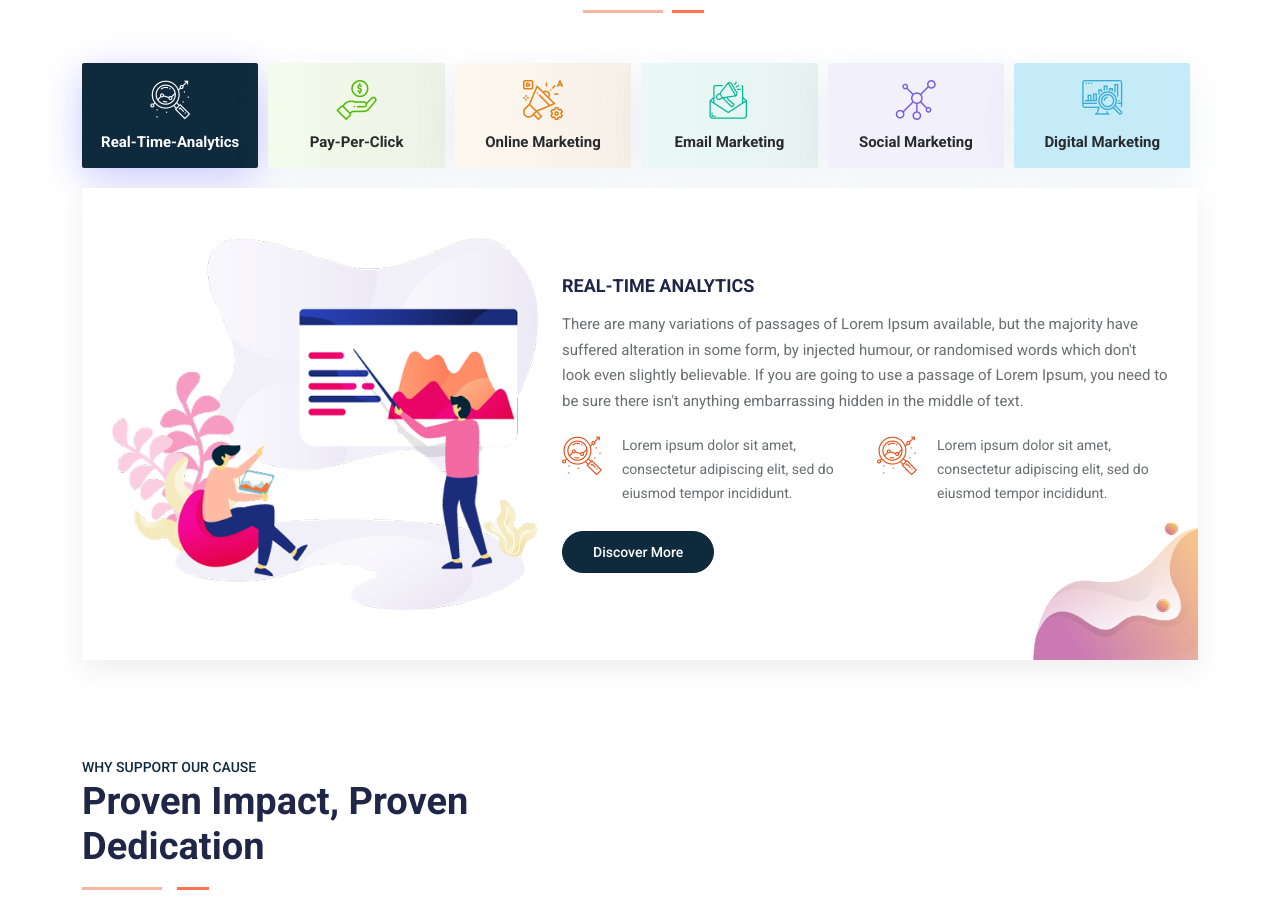
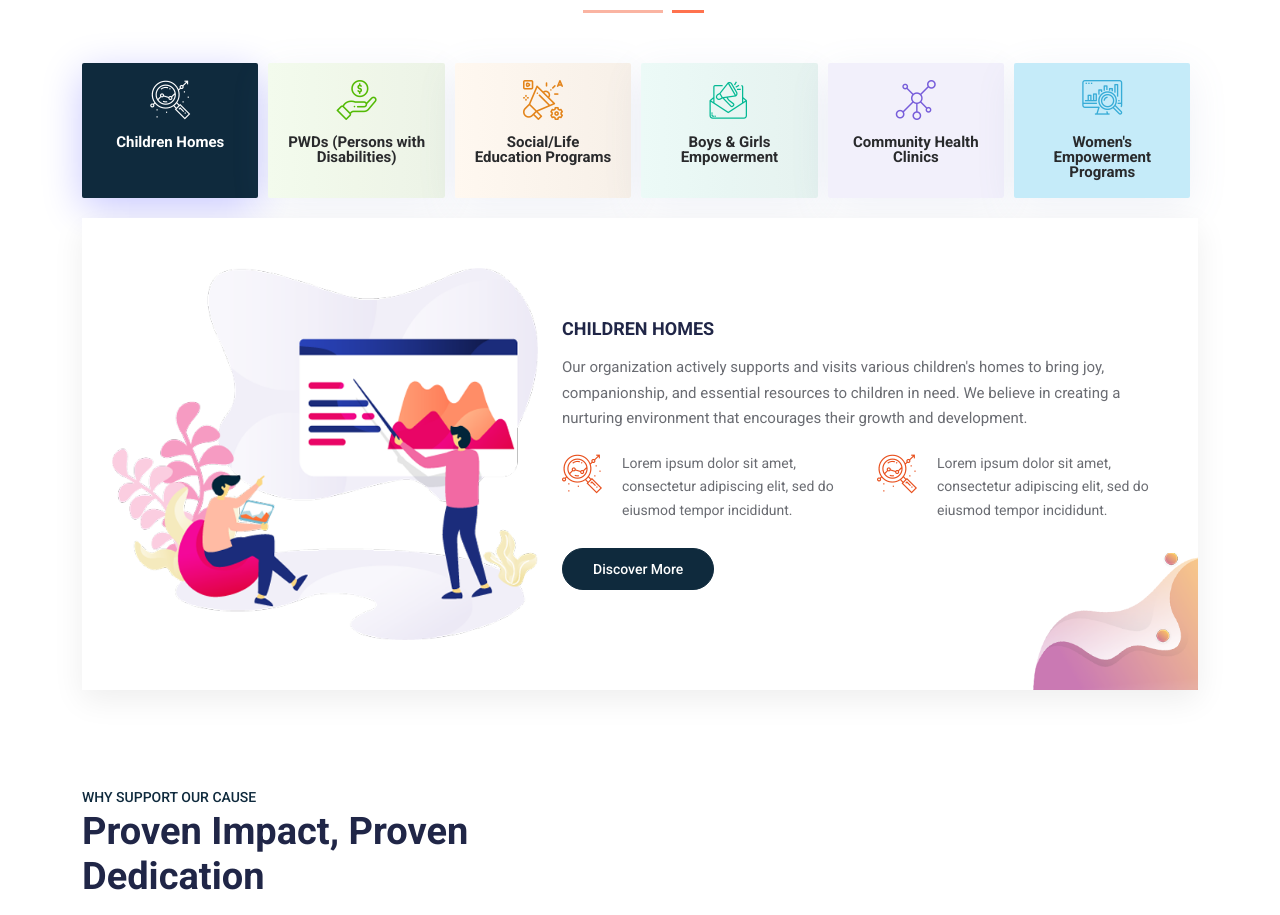
Before and after one commit to Kidd254/Gracious_Smile_Website, a Next.js app: page / in a window 1280 px wide. Shown: the part 2440-3355 px from the top of the page. Built offline with nearby package versions, Linux system fonts and the light colour scheme.

Commit message:
Add core activities

```diff
--- a/components/HomeOne/TabsContent.js
+++ b/components/HomeOne/TabsContent.js
@@ -36,27 +36,27 @@ class TabsContent extends Component {
                                 onClick={(e) => this.openTabSection(e, 'tab1')}
                             >
                                 <i className="flaticon-analysis-2"></i>
-                                <span>Real-Time-Analytics</span>
+                                <span>Children Homes</span>
                             </li>
                             <li onClick={(e) => this.openTabSection(e, 'tab2')} className="bg-eff7e9">
                                 <i className="flaticon-hand"></i>
-                                <span>Pay-Per-Click</span>
+                                <span>PWDs (Persons with Disabilities)</span>
                             </li>
                             <li onClick={(e) => this.openTabSection(e, 'tab3')} className="bg-fff8f0">
                                 <i className="flaticon-digital-marketing"></i>
-                                <span>Online Marketing</span>
+                                <span>Social/Life Education Programs</span>
                             </li>
                             <li onClick={(e) => this.openTabSection(e, 'tab4')} className="bg-ecfaf7">
                                 <i className="flaticon-email"></i>
-                                <span>Email Marketing</span>
+                                <span>Boys & Girls Empowerment</span>
                             </li>
                             <li onClick={(e) => this.openTabSection(e, 'tab5')} className="bg-f2f0fb">
                                 <i className="flaticon-network"></i>
-                                <span>Social Marketing</span>
+                                <span>Community Health Clinics</span>
                             </li>
                             <li onClick={(e) => this.openTabSection(e, 'tab6')} className="bg-c5ebf9">
                                 <i className="flaticon-analysis-1"></i>
-                                <span>Digital Marketing</span>
+                                <span>Women's Empowerment Programs</span>
                             </li>
                         </ul>
 
@@ -72,8 +72,8 @@ class TabsContent extends Component {
 
                                     <div className="col-lg-7">
                                         <div className="content">
-                                            <h2>Real-Time Analytics</h2>
-                                            <p>There are many variations of passages of Lorem Ipsum available, but the majority have suffered alteration in some form, by injected humour, or randomised words which don't look even slightly believable. If you are going to use a passage of Lorem Ipsum, you need to be sure there isn't anything embarrassing hidden in the middle of text.</p>
+                                            <h2>Children Homes</h2>
+                                            <p>Our organization actively supports and visits various children's homes to bring joy, companionship, and essential resources to children in need. We believe in creating a nurturing environment that encourages their growth and development.</p>
                                         </div>
 
                                         <div className="row">
@@ -115,8 +115,8 @@ class TabsContent extends Component {
 
                                     <div className="col-lg-7">
                                         <div className="content">
-                                            <h2>Pay-Per Click</h2>
-                                            <p>There are many variations of passages of Lorem Ipsum available, but the majority have suffered alteration in some form, by injected humour, or randomised words which don't look even slightly believable. If you are going to use a passage of Lorem Ipsum, you need to be sure there isn't anything embarrassing hidden in the middle of text.</p>
+                                            <h2>PWDs (Persons with Disabilities)</h2>
+                                            <p>Our commitment to inclusivity drives us to engage with Persons with Disabilities (PWDs) to ensure their voices are heard and their unique needs are addressed. We collaborate to provide support, accessibility, and empower them to lead fulfilling lives.</p>
                                         </div>
 
                                         <div className="row">
@@ -160,8 +160,8 @@ class TabsContent extends Component {
 
                                     <div className="col-lg-7">
                                         <div className="content">
-                                            <h2>Online Marketting</h2>
-                                            <p>There are many variations of passages of Lorem Ipsum available, but the majority have suffered alteration in some form, by injected humour, or randomised words which don't look even slightly believable. If you are going to use a passage of Lorem Ipsum, you need to be sure there isn't anything embarrassing hidden in the middle of text.</p>
+                                        <h2>Social/Life Education Programs</h2>
+                                            <p>Empowering individuals through social and life education programs is at the core of our mission. We conduct workshops and sessions that focus on essential life skills, mental well-being, and personal development, contributing to a stronger, more resilient community.</p>
                                         </div>
 
                                         <div className="row">
@@ -203,8 +203,8 @@ class TabsContent extends Component {
 
                                     <div className="col-lg-7">
                                         <div className="content">
-                                            <h2>Email Marketting</h2>
-                                            <p>There are many variations of passages of Lorem Ipsum available, but the majority have suffered alteration in some form, by injected humour, or randomised words which don't look even slightly believable. If you are going to use a passage of Lorem Ipsum, you need to be sure there isn't anything embarrassing hidden in the middle of text.</p>
+                                        <h2>Boys & Girls Empowerment</h2>
+                                            <p>We are dedicated to empowering young minds through targeted programs for boys and girls. These initiatives aim to instill confidence, impart valuable skills, and create a positive impact on their lives, paving the way for a brighter future.</p>
                                         </div>
 
                                         <div className="row">
@@ -246,8 +246,8 @@ class TabsContent extends Component {
 
                                     <div className="col-lg-7">
                                         <div className="content">
-                                            <h2>Social Marketting</h2>
-                                            <p>There are many variations of passages of Lorem Ipsum available, but the majority have suffered alteration in some form, by injected humour, or randomised words which don't look even slightly believable. If you are going to use a passage of Lorem Ipsum, you need to be sure there isn't anything embarrassing hidden in the middle of text.</p>
+                                        <h2>Community Health Clinics</h2>
+                                            <p>Ensuring the well-being of the community, we operate health clinics that provide accessible healthcare services. From preventive care to health education, our clinics are committed to promoting a healthier and happier community.</p>
                                         </div>
 
                                         <div className="row">
@@ -289,8 +289,8 @@ class TabsContent extends Component {
 
                                     <div className="col-lg-7">
                                         <div className="content">
-                                            <h2>Digital Marketting</h2>
-                                            <p>There are many variations of passages of Lorem Ipsum available, but the majority have suffered alteration in some form, by injected humour, or randomised words which don't look even slightly believable. If you are going to use a passage of Lorem Ipsum, you need to be sure there isn't anything embarrassing hidden in the middle of text.</p>
+                                            <h2>Women's Empowerment Programs</h2>
+                                            <p>Empowering women is key to creating thriving communities. Our organization conducts women's empowerment programs that focus on education, skill development, and creating opportunities for women to lead, succeed, and contribute to societal progress.</p>
                                         </div>
 
                                         <div className="row">
```
